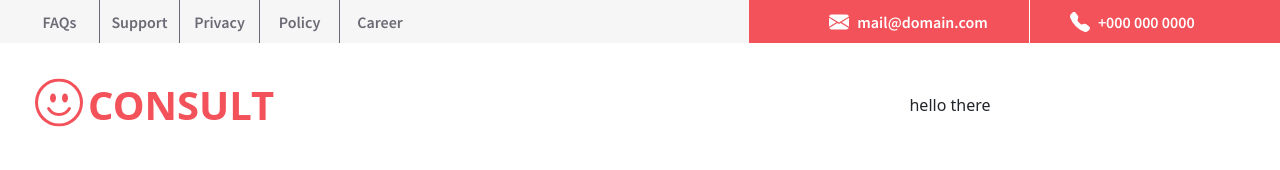
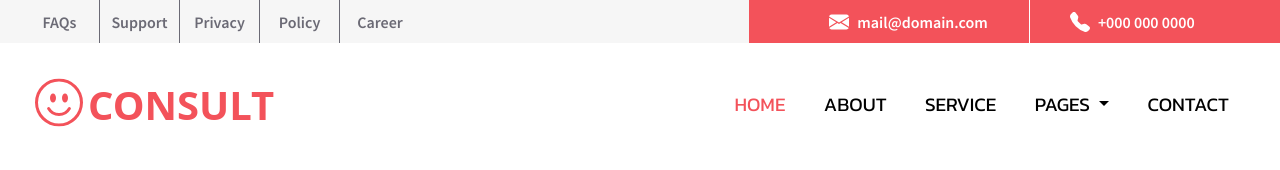
Before and after one commit to omidfarhangnia/CONSULT-Landing-Page, a website: page index.html in a window 1280 px wide. Drawn offline with Linux system fonts and the light colour scheme.

Commit message:
header structure

```diff
--- a/index.html
+++ b/index.html
@@ -83,12 +83,13 @@
             </ul>
           </nav>
         </div>
-        <div
-          class="row row-cols-2 justify-content-between align-items-center navigation__bar"
+        <nav
+          class="navbar navbar-expand-md d-flex justify-content-between navigation__bar"
         >
-          <div
+          <a
             id="logo"
-            class="user-select-none text-uppercase d-flex align-items-center"
+            class="user-select-none text-uppercase d-flex align-items-center text-decoration-none"
+            href="#"
           >
             <svg
               xmlns="http://www.w3.org/2000/svg"
@@ -106,7 +107,7 @@
               />
             </svg>
             consult
-          </div>
+          </a>
           <button
             class="navbar-toggler"
             type="button"
@@ -115,19 +116,20 @@
             aria-controls="navbarAccordion"
             aria-expanded="true"
           >
-            <div class="burger__layers"></div>
-            <div class="burger__layers"></div>
-            <div class="burger__layers"></div>
-            hello there
+            <div class="burger__menu d-flex flex-column rounded-2 align-items-center justify-content-center">
+              <div class="burger__layers"></div>
+              <div class="burger__layers"></div>
+              <div class="burger__layers"></div>
+            </div>
           </button>
-          <nav class="collapse navbar-collapse" id="navbarAccordion">
-            <u>
-              <li>home</li>
-              <li>about</li>
-              <li>service</li>
+          <div class="navbar-collapse collapse justify-content-md-end" id="navbarAccordion">
+            <ul class="d-flex flex-column flex-md-row align-items-md-center">
+              <li><a href="#" class="text-uppercase text-decoration-none active__link">home</a></li>
+              <li><a href="#" class="text-uppercase text-decoration-none">about</a></li>
+              <li><a href="" class="text-uppercase text-decoration-none">service</a></li>
               <li class="dropdown-center">
                 <button
-                  class="btn dropdown-toggle"
+                  class="btn dropdown-toggle text-uppercase"
                   type="button"
                   data-bs-toggle="dropdown"
                   aria-expanded="false"
@@ -135,18 +137,18 @@
                   pages
                 </button>
                 <ul class="dropdown-menu">
-                  <li><a href="#" class="dropdown-item">blog grid</a></li>
-                  <li><a href="#" class="dropdown-item">blog detail</a></li>
-                  <li><a href="#" class="dropdown-item">features</a></li>
-                  <li><a href="#" class="dropdown-item">quote form</a></li>
-                  <li><a href="#" class="dropdown-item">the team</a></li>
-                  <li><a href="#" class="dropdown-item">testimonial</a></li>
+                  <li><a href="#" class="dropdown-item text-decoration-none text-capitalize">blog grid</a></li>
+                  <li><a href="#" class="dropdown-item text-decoration-none text-capitalize">blog detail</a></li>
+                  <li><a href="#" class="dropdown-item text-decoration-none text-capitalize">features</a></li>
+                  <li><a href="#" class="dropdown-item text-decoration-none text-capitalize">quote form</a></li>
+                  <li><a href="#" class="dropdown-item text-decoration-none text-capitalize">the team</a></li>
+                  <li><a href="#" class="dropdown-item text-decoration-none text-capitalize">testimonial</a></li>
                 </ul>
               </li>
-              <li>contact</li>
-            </u>
-          </nav>
-        </div>
+              <li><a href="#" class="text-uppercase text-decoration-none">contact</a></li>
+            </ul>
+          </div>
+        </nav>
       </header>
     </div>
     <script src="./gsap/dist/gsap.min.js"></script>
```
